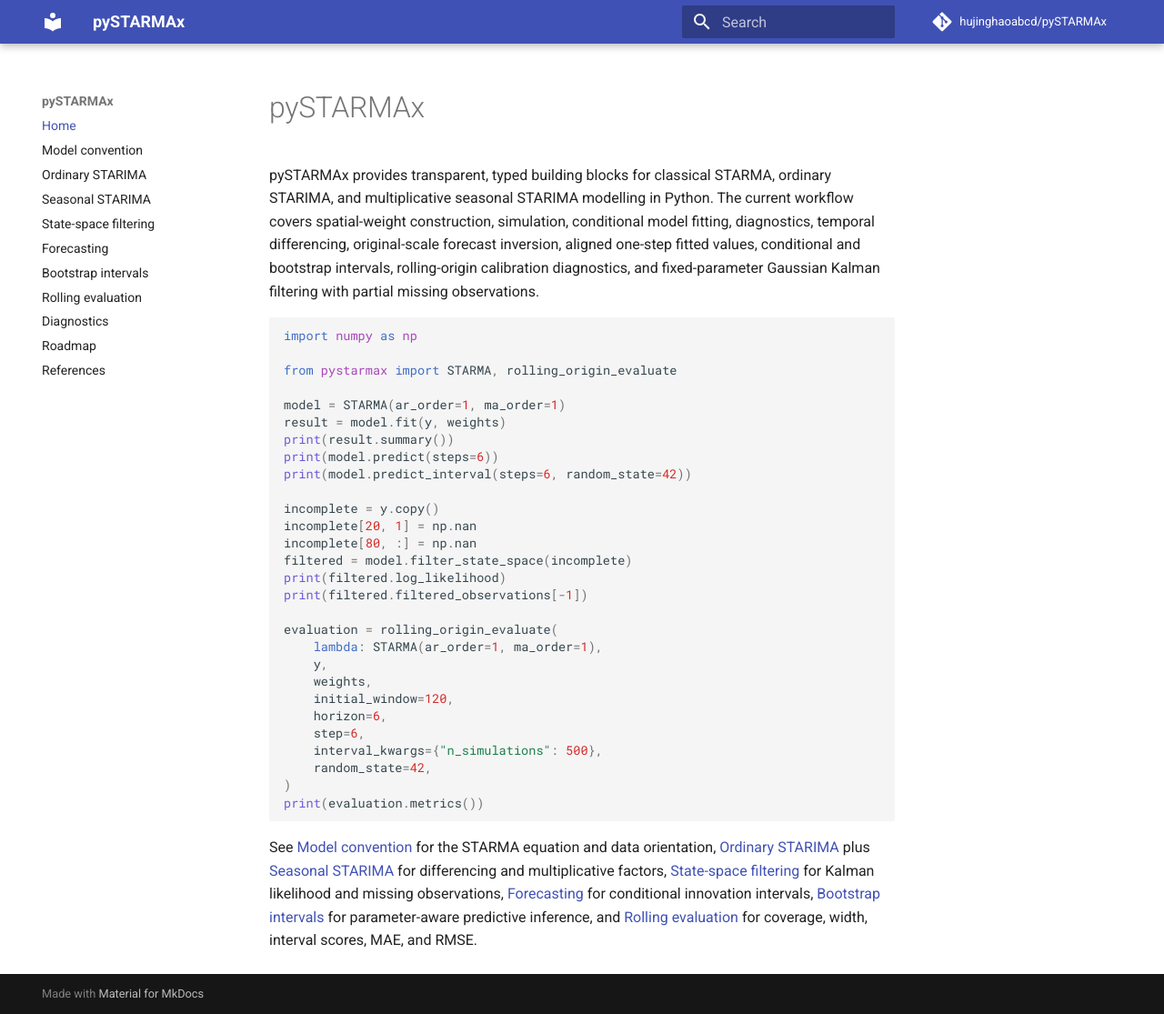
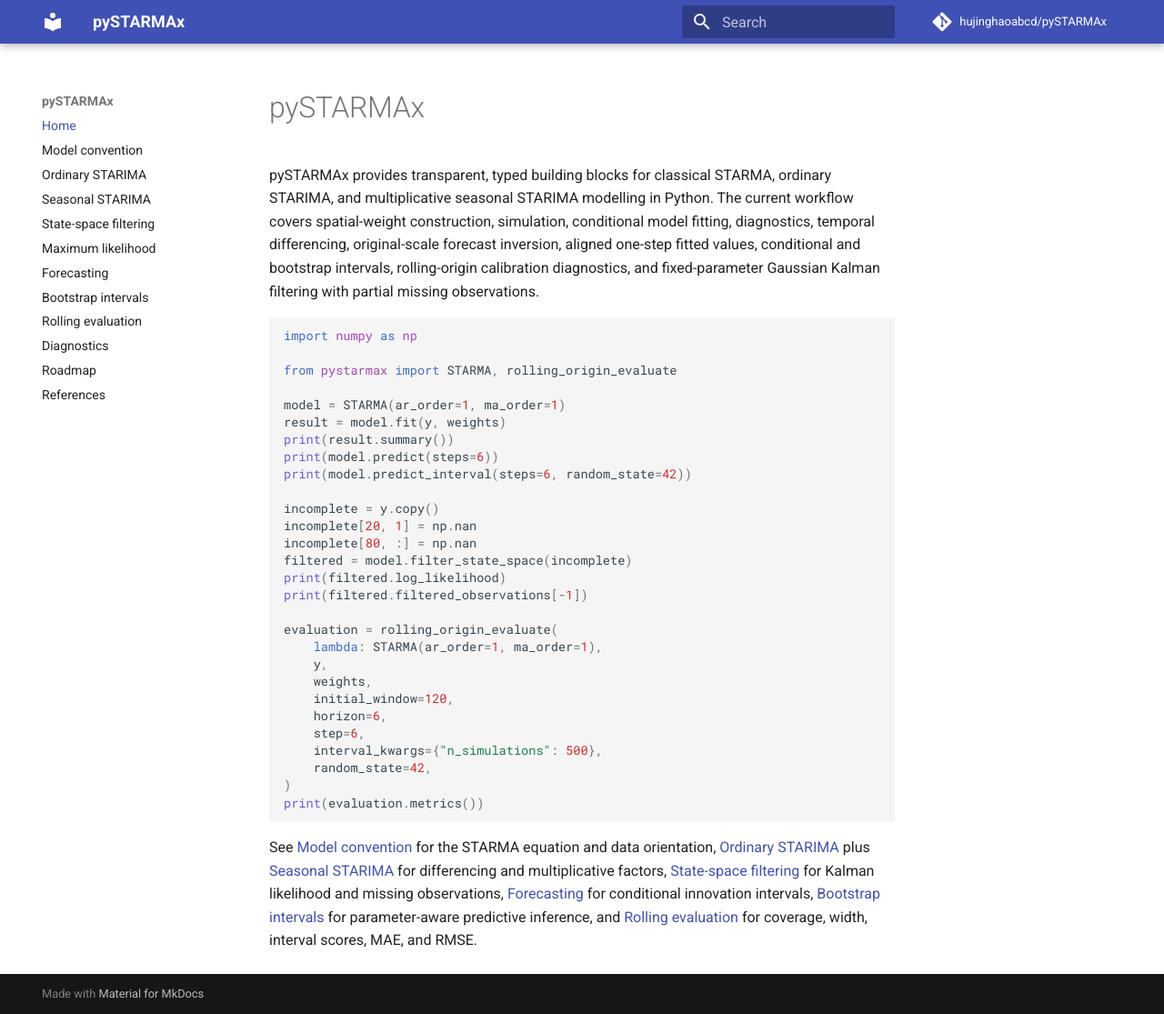
Before and after one commit to hujinghaoabcd/pySTARMAx, an MkDocs documentation site: the page built from docs/index.md, in a window 1280 px wide and 1115 px high. Shown: the whole window at 91% size. Built offline with MkDocs 1.6.1 and Material for MkDocs 9.7.7, drawn with Linux system fonts in a browser that asks for light colours; comment, search, counter and statistics services are not loaded.

Commit message:
Add maximum-likelihood documentation to navigation

```diff
--- a/mkdocs.yml
+++ b/mkdocs.yml
@@ -10,6 +10,7 @@
   - Ordinary STARIMA: starima.md
   - Seasonal STARIMA: seasonal.md
   - State-space filtering: state_space.md
+  - Maximum likelihood: maximum_likelihood.md
   - Forecasting: forecasting.md
   - Bootstrap intervals: bootstrap.md
   - Rolling evaluation: evaluation.md
```
